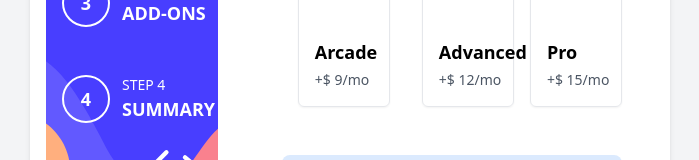
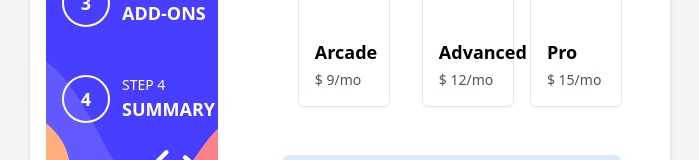
Before and after one commit to pallavimshr/Multi-Step-Form, a React (Create React App) app: page /plans in a window 1280 px wide. Shown: the part 402-562 px from the top of the page, without its empty margins (290-989 px from the left). Built offline with nearby package versions, Linux system fonts and the light colour scheme.

Commit message:
Plan Item changes

```diff
--- a/src/Components/PlanItem.js
+++ b/src/Components/PlanItem.js
@@ -18,7 +18,7 @@ const PlanItem = ({ name, monthlyPrice, imageSource, yearlyPrice, isYearly, isSe
                   {name}
               </div>
               <div className="text-sm text-gray-600">
-              {`+$ ${isYearly ? yearlyPrice :monthlyPrice}`}
+              {`$ ${isYearly ? yearlyPrice :monthlyPrice}`}
               {isYearly ? '/yr' : '/mo'}
               </div>
           </div>
```
